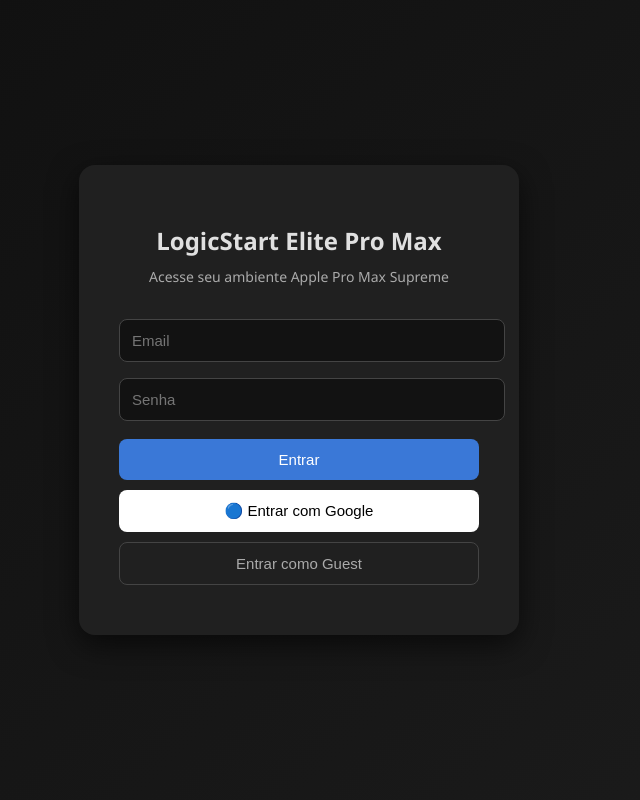
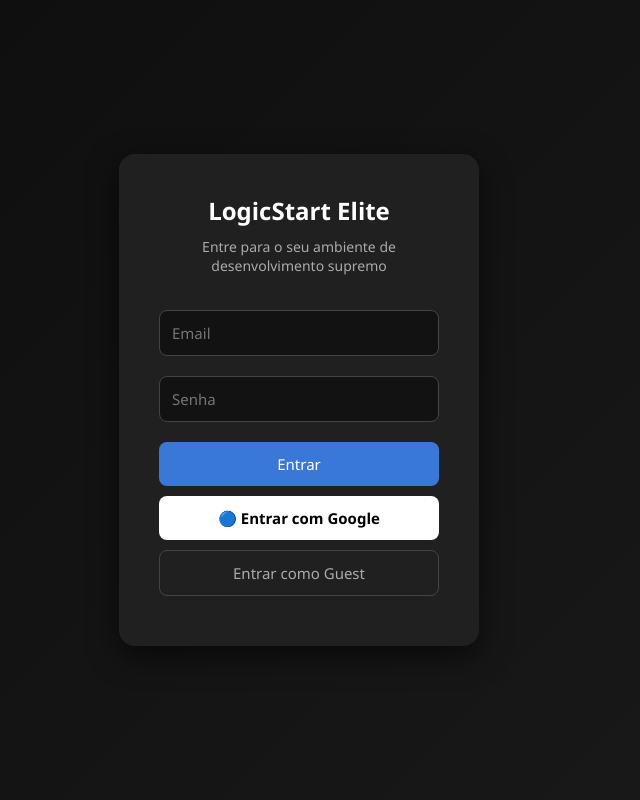
Before and after one commit to DashMasterX/logicstart, a Flask app: page /login in a window 1280 px wide. Shown: the whole page, without its empty margins (341-981 px from the left). Run offline with Flask 3, Linux system fonts and the light colour scheme.

Commit message:
Update login.html

```diff
--- a/templates/login.html
+++ b/templates/login.html
@@ -3,19 +3,13 @@
 <head>
 <meta charset="UTF-8">
 <meta name="viewport" content="width=device-width, initial-scale=1.0">
-<title>LogicStart Elite Pro Max</title>
+<title>LogicStart Elite - Login</title>
 <style>
-body {
-    margin: 0;
-    font-family: 'Segoe UI', sans-serif;
-    background: linear-gradient(135deg, #0f0f0f, #1c1c1c);
-    color: #e0e0e0;
-    display: flex;
-    justify-content: center;
-    align-items: center;
-    height: 100vh;
-}
+    /* ===== Reset básico ===== */
+    * { box-sizing: border-box; margin: 0; padding: 0; font-family: 'Segoe UI', sans-serif; }
+    body { height: 100vh; display: flex; justify-content: center; align-items: center; background: linear-gradient(135deg,#0d0d0d,#1a1a1a); color: #fff; }
 
+    /* ===== Caixa de login ===== */
     .login-box {
         background: #202020;
         padding: 40px;
@@ -26,23 +20,21 @@
         animation: fadeIn 0.6s ease;
     }
 
-@keyframes fadeIn {
-    from { opacity: 0; transform: translateY(10px); }
-    to { opacity: 1; transform: translateY(0); }
-}
+    @keyframes fadeIn { from { opacity:0; transform: translateY(15px);} to { opacity:1; transform: translateY(0);} }
 
-h2 { margin-bottom: 10px; }
-.subtitle { font-size: 14px; color: #aaa; margin-bottom: 25px; }
+    h1 { font-size: 24px; margin-bottom: 10px; }
+    p.subtitle { font-size: 14px; color: #aaa; margin-bottom: 25px; }
 
     .input-field {
         width: 100%;
         padding: 12px;
-    margin: 8px 0;
+        margin: 10px 0;
         border-radius: 8px;
         border: 1px solid #444;
         background: #121212;
         color: #fff;
         font-size: 15px;
+        transition: border 0.2s;
     }
     .input-field:focus { outline: none; border-color: #3a78d7; }
 
@@ -54,19 +46,20 @@
         cursor: pointer;
         font-size: 15px;
         margin-top: 10px;
-    transition: 0.2s;
+        transition: background 0.2s, color 0.2s;
     }
 
-.btn-primary { background: #3a78d7; color: white; }
+    .btn-primary { background: #3a78d7; color: #fff; }
     .btn-primary:hover { background: #2b5ea0; }
 
     .btn-google {
-    background: white;
-    color: black;
+        background: #fff;
+        color: #000;
         display: flex;
         align-items: center;
         justify-content: center;
         gap: 10px;
+        font-weight: bold;
     }
     .btn-google:hover { background: #ddd; }
 
@@ -79,16 +72,17 @@
 
     .loader { display: none; margin-top: 10px; font-size: 13px; color: #aaa; }
     .error { margin-top: 10px; color: #ff5555; font-size: 13px; }
+
 </style>
 </head>
 <body>
 
 <div class="login-box">
-    <h2>LogicStart Elite Pro Max</h2>
-    <div class="subtitle">Acesse seu ambiente Apple Pro Max Supreme</div>
+    <h1>LogicStart Elite</h1>
+    <p class="subtitle">Entre para o seu ambiente de desenvolvimento supremo</p>
 
-    <input class="input-field" type="email" id="email" placeholder="Email">
-    <input class="input-field" type="password" id="senha" placeholder="Senha">
+    <input type="email" id="email" placeholder="Email" class="input-field">
+    <input type="password" id="senha" placeholder="Senha" class="input-field">
 
     <button class="btn btn-primary" onclick="loginEmail()">Entrar</button>
     <button class="btn btn-google" onclick="loginGoogle()">🔵 Entrar com Google</button>
@@ -99,10 +93,10 @@
 </div>
 
 <script>
-function setLoading(state) { document.getElementById("loader").style.display = state ? "block" : "none"; }
-function setError(msg) { document.getElementById("error").textContent = msg || ""; }
+    function setLoading(state){ document.getElementById("loader").style.display = state ? "block" : "none"; }
+    function setError(msg){ document.getElementById("error").textContent = msg || ""; }
 
-function loginEmail() {
+    function loginEmail(){
         const email = document.getElementById("email").value;
         const senha = document.getElementById("senha").value;
 
@@ -124,8 +118,8 @@
         .catch(()=>{ setLoading(false); setError("Erro ao conectar com o servidor"); });
     }
 
-function loginGoogle() { window.location.href = "/login/google"; }
-function entrarSemLogin() { window.location.href = "/login/guest"; }
+    function loginGoogle(){ window.location.href = "/login/google"; }
+    function entrarSemLogin(){ window.location.href = "/login/guest"; }
 </script>
 
 </body>
```
Lines whose indentation alone changed are shown as unchanged.
